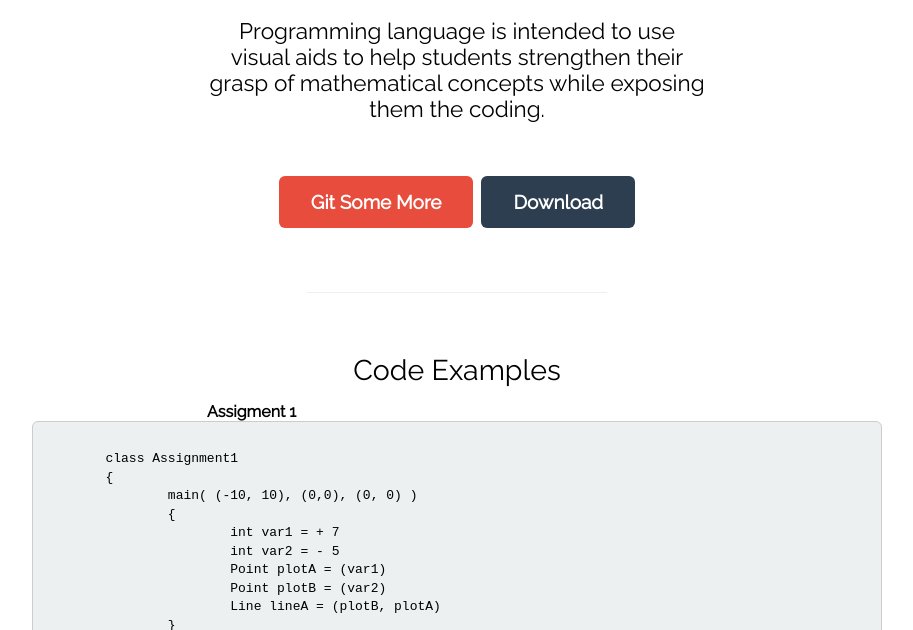
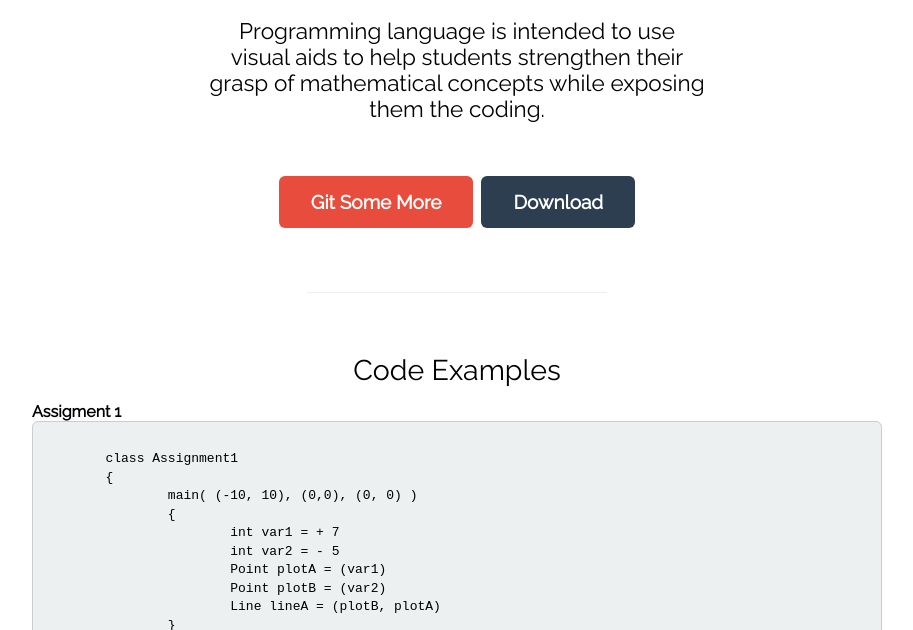
Before and after one commit to DataLuminescence/CS420-GRID-Website, a plain HTML site: page index.html in a window 1280 px wide. Shown: the part 170-800 px from the top of the page, without its empty margins (183-1096 px from the left). Drawn offline with Linux system fonts and the light colour scheme.

Commit message:
Update styles.css

```diff
--- a/styles.css
+++ b/styles.css
@@ -70,7 +70,7 @@ hr {
   padding-top: 15px;
   margin: 0 auto;
   text-align: left;
-  max-width: 500px;
+  max-width: 850px;
   font-family: 'Raleway', sans-serif;
 }
 
```
